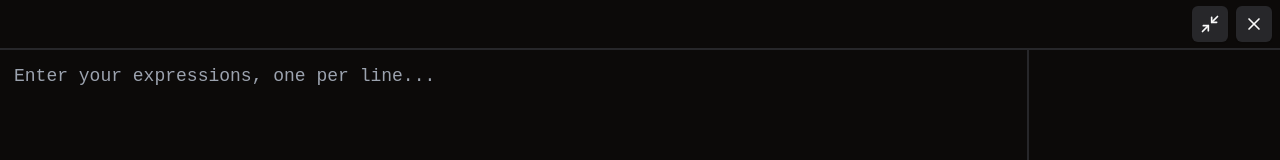
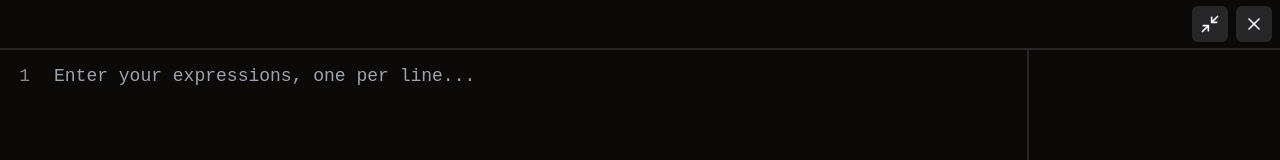
Before and after one commit to alexboutros/numbers, a React (Vite) app in the folder frontend/: page / in a window 1280 px wide. Shown: the top 160 px of the page. Built offline with nearby package versions, Linux system fonts and the light colour scheme.

Commit message:
Add line numbers

```diff
--- a/frontend/src/components/Calculator/Calculator.tsx
+++ b/frontend/src/components/Calculator/Calculator.tsx
@@ -41,12 +41,39 @@ const Calculator = ({ rows, setRows }: CalculatorProps) => {
 
     return (
         <div className="w-3/4 flex flex-1 flex-col p-2" style={{ position: "relative" }}>
+            {/* Line numbers background */}
+            <div
+                className="line-numbers-background"
+                aria-hidden="true"
+                style={{
+                    position: "absolute",
+                    left: 0, // Align to the far left
+                    zIndex: 0,
+                    pointerEvents: "none",
+                    fontFamily: "monospace",
+                    fontSize: "18px",
+                    lineHeight: "1.5em",
+                    whiteSpace: "pre-line",
+                    margin: 0,
+                    padding: "0.4em 0",
+                    textAlign: "right", // Align numbers to the right
+                    width: "40px", // Width for the line numbers
+                    color: "#888", // Color for the line numbers
+                    paddingRight: "10px", // Space between the numbers and the expressions
+                }}
+            >
+                {rows.map((_, idx) => (
+                    <div key={idx}>{idx + 1}</div>
+                ))}
+            </div>
+
+            {/* Expression background */}
             <div
                 className="expression-background"
                 aria-hidden="true"
                 style={{
                     position: "absolute",
-                    left: 14,
+                    left: 54, // Shift to the right to accommodate line numbers
                     zIndex: 0,
                     pointerEvents: "none",
                     fontFamily: "monospace",
@@ -73,6 +100,7 @@ const Calculator = ({ rows, setRows }: CalculatorProps) => {
                 ))}
             </div>
 
+            {/* Textarea for input */}
             <textarea
                 className="flex-1 text-lg border-none resize-none bg-transparent focus:outline-none"
                 style={{
@@ -80,7 +108,7 @@ const Calculator = ({ rows, setRows }: CalculatorProps) => {
                     fontSize: "18px",
                     lineHeight: "1.5em",
                     margin: 0,
-                    left: 6,
+                    left: 46, // Shift textarea to match the expression background
                     padding: "0.4em 0",
                     height: "100%",
                     whiteSpace: "pre-line",
```
